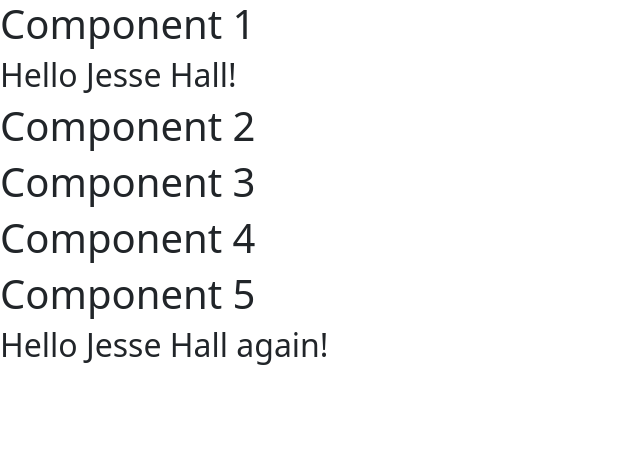
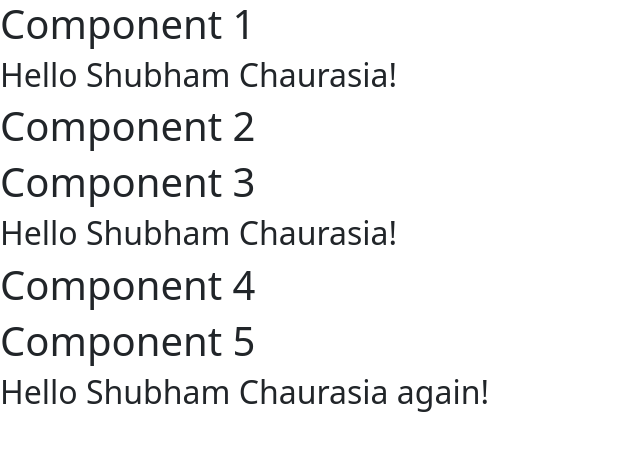
Before and after one commit to Shubhammadgical/React_Basics, a React (Create React App) app: page /usecontext in a window 1280 px wide. Shown: the top 450 px of the page, without its empty margins (0-640 px from the left). Built offline with nearby package versions, Linux system fonts and the light colour scheme.

Commit message:
UseContext

```diff
--- a/src/UseContext.jsx
+++ b/src/UseContext.jsx
@@ -2,9 +2,11 @@ import React, { createContext, useState, useContext } from "react";
 const UserContext = createContext();
 function Component1() {
   const [user, setUser] = useState("Jesse Hall");
-
+  const update = (name) => {
+    setUser(name);
+  };
   return (
-    <UserContext.Provider value={user}>
+    <UserContext.Provider value={{ user, update }}>
       <h1>Component 1</h1>
       <h2>{`Hello ${user}!`}</h2>
       <Component2 />
@@ -21,10 +23,12 @@ function Component2() {
 }
 
 function Component3() {
-  const [user, setUser] = useState("Shubham");
+  const data = useContext(UserContext);
+  data.update("Shubham");
   return (
     <>
       <h1>Component 3</h1>
+      <h2>{`Hello ${data.user}!`}</h2>
       <Component4 />
     </>
   );
@@ -40,12 +44,12 @@ function Component4() {
 }
 
 function Component5() {
-  const user = useContext(UserContext);
-
+  const data = useContext(UserContext);
+  data.update("Shubham Chaurasia");
   return (
     <>
       <h1>Component 5</h1>
-      <h2>{`Hello ${user} again!`}</h2>
+      <h2>{`Hello ${data.user} again!`}</h2>
     </>
   );
 }
```
